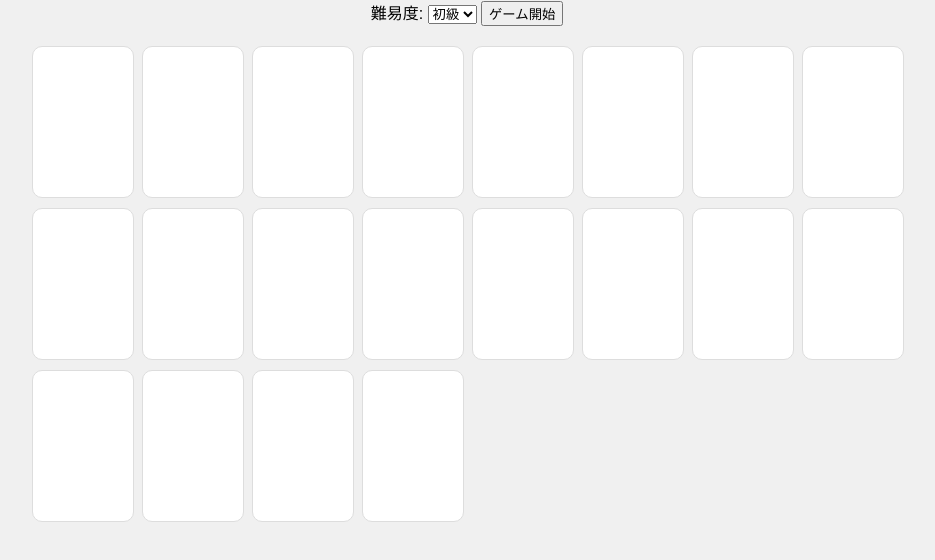
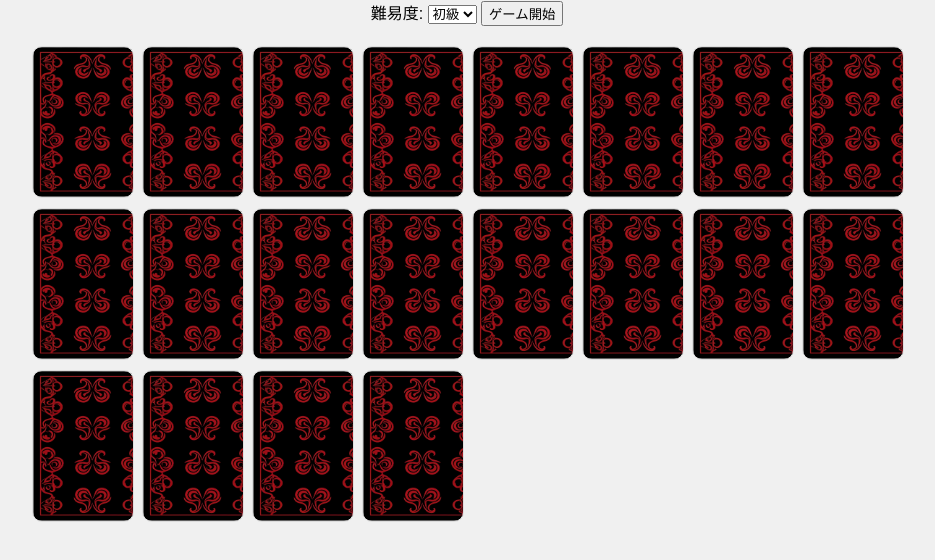
Before and after one commit to cpkazu/hainyan-games, a plain HTML site: page index.html in a window 1280 px wide. Both pictures are taken after a click on the button "ゲーム開始". Shown: the whole page, without its empty margins (173-1108 px from the left). Drawn offline with Linux system fonts and the light colour scheme.

Commit message:
Add files via upload

```diff
--- a/style.css
+++ b/style.css
@@ -26,7 +26,7 @@ body {
     border-radius: 10px;
     cursor: pointer;
     position: relative;
-    background-image: url('images/back.jpg');
+    background-image: url('images/back.png');
     background-size: cover;
 }
 
```
